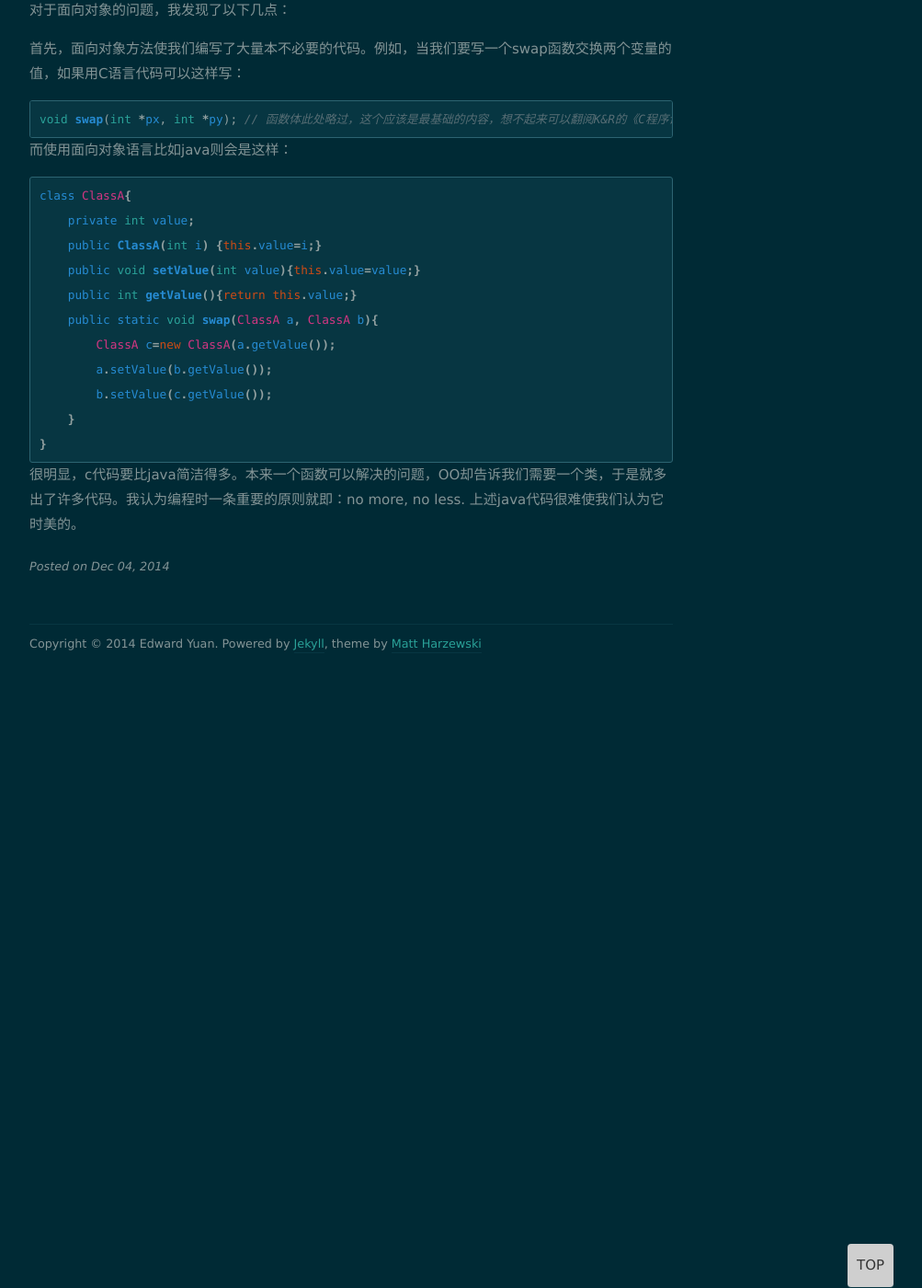
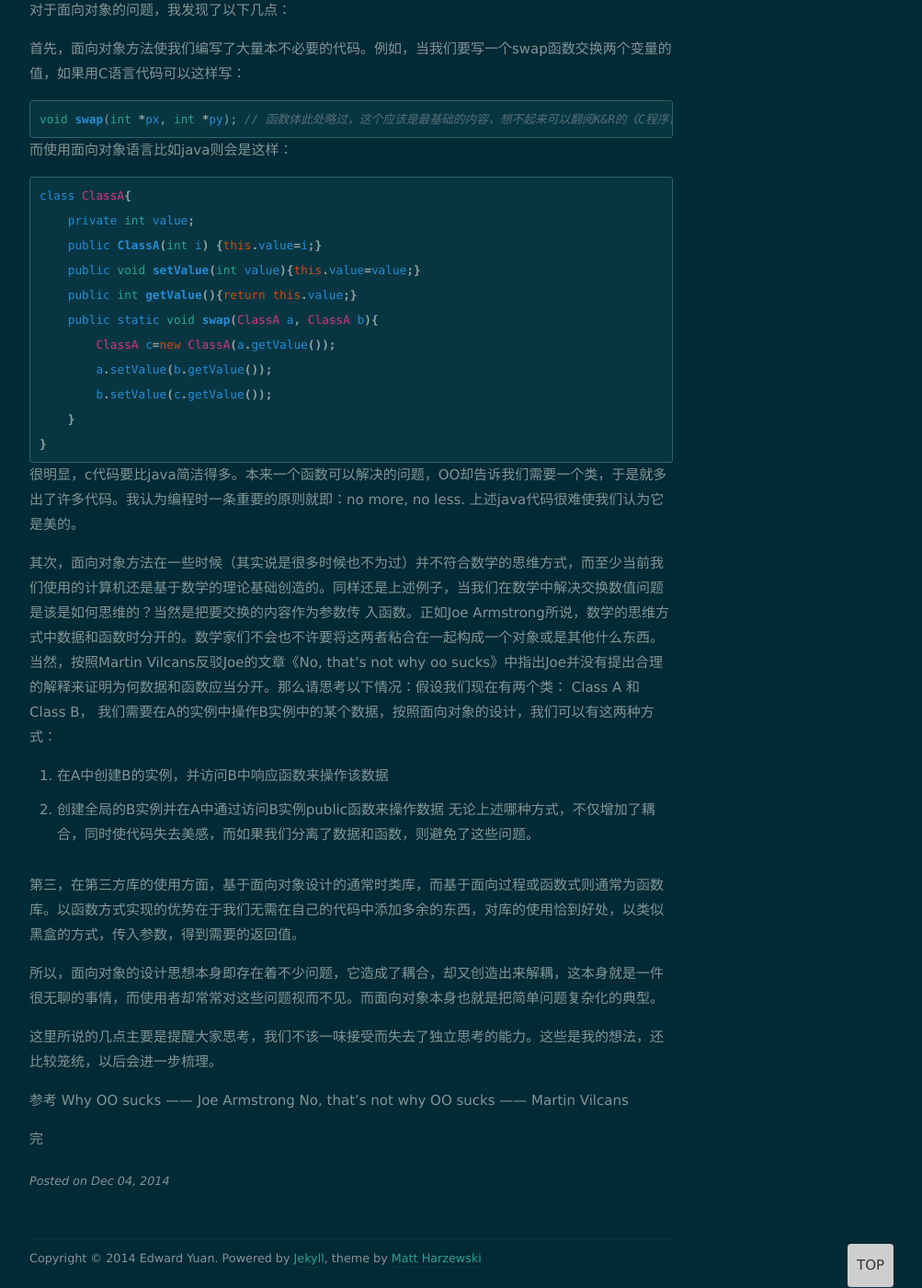
Before and after one commit to EdwardYuan/EdwardYuan.github.io, a Jekyll site: the page built from _posts/2014-12-04-Think-about-OOP.markdown, in a window 1280 px wide and 1400 px high, scrolled down 563 px. Shown: the whole window at 92% size, without its empty margins (258-1261 px from the left). Built offline with Jekyll 4.4.1, drawn with Linux system fonts in a browser that asks for light colours; nearby versions of some CDN libraries; comment, search, counter and statistics services are not loaded.

Commit message:
updata article and finished

```diff
--- a/_posts/2014-12-04-Think-about-OOP.markdown
+++ b/_posts/2014-12-04-Think-about-OOP.markdown
@@ -37,4 +37,20 @@ class ClassA{
 }
 
 {% endhighlight %}
-很明显，c代码要比java简洁得多。本来一个函数可以解决的问题，OO却告诉我们需要一个类，于是就多出了许多代码。我认为编程时一条重要的原则就即：no more, no less. 上述java代码很难使我们认为它时美的。
+很明显，c代码要比java简洁得多。本来一个函数可以解决的问题，OO却告诉我们需要一个类，于是就多出了许多代码。我认为编程时一条重要的原则就即：no more, no less. 上述java代码很难使我们认为它是美的。
+
+其次，面向对象方法在一些时候（其实说是很多时候也不为过）并不符合数学的思维方式，而至少当前我们使用的计算机还是基于数学的理论基础创造的。同样还是上述例子，当我们在数学中解决交换数值问题是该是如何思维的？当然是把要交换的内容作为参数传 入函数。正如Joe Armstrong所说，数学的思维方式中数据和函数时分开的。数学家们不会也不许要将这两者粘合在一起构成一个对象或是其他什么东西。当然，按照Martin Vilcans反驳Joe的文章《No, that's not why oo sucks》中指出Joe并没有提出合理的解释来证明为何数据和函数应当分开。那么请思考以下情况：假设我们现在有两个类： Class A 和 Class B， 我们需要在A的实例中操作B实例中的某个数据，按照面向对象的设计，我们可以有这两种方式：
+1. 在A中创建B的实例，并访问B中响应函数来操作该数据
+2. 创建全局的B实例并在A中通过访问B实例public函数来操作数据
+无论上述哪种方式，不仅增加了耦合，同时使代码失去美感，而如果我们分离了数据和函数，则避免了这些问题。
+
+第三，在第三方库的使用方面，基于面向对象设计的通常时类库，而基于面向过程或函数式则通常为函数库。以函数方式实现的优势在于我们无需在自己的代码中添加多余的东西，对库的使用恰到好处，以类似黑盒的方式，传入参数，得到需要的返回值。
+
+所以，面向对象的设计思想本身即存在着不少问题，它造成了耦合，却又创造出来解耦，这本身就是一件很无聊的事情，而使用者却常常对这些问题视而不见。而面向对象本身也就是把简单问题复杂化的典型。
+
+这里所说的几点主要是提醒大家思考，我们不该一味接受而失去了独立思考的能力。这些是我的想法，还比较笼统，以后会进一步梳理。
+
+参考 Why OO sucks —— Joe Armstrong
+No, that's not why OO sucks —— Martin Vilcans
+
+完
```
